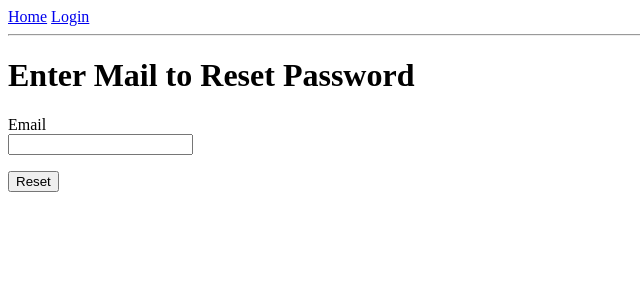
After one commit to Mikes987/Finance-Tracker, a Flask app: page /forgotpassword in a window 1280 px wide. The commit adds this page. Shown: the top 300 px of the page, without its empty margins (0-640 px from the left). Run offline with Flask 3, Linux system fonts and the light colour scheme.

Commit message:
Reset_Password implemented

```diff
--- a/config.py
+++ b/config.py
@@ -8,3 +8,6 @@ load_dotenv()
 class Config:
     SECRET_KEY = os.environ.get('SECRET_KEY')
     SQLALCHEMY_DATABASE_URI = os.environ.get('DATABASE_URL')
+    MAIL_SERVER = os.environ.get('MAIL_SERVER')
+    MAIL_PORT = int(os.environ.get('MAIL_PORT'))
+    ADMINS = os.environ.get('ADMINS')
--- a/financetracker/__init__.py
+++ b/financetracker/__init__.py
@@ -3,10 +3,12 @@ from config import Config
 from flask_sqlalchemy import SQLAlchemy
 from flask_migrate import Migrate
 from flask_login import LoginManager
+from flask_mail import Mail
 
 db = SQLAlchemy()
 migrate = Migrate()
 login = LoginManager()
+mail = Mail()
 
 def create_app(config_class=Config):
     app = Flask(__name__)
@@ -16,6 +18,7 @@ def create_app(config_class=Config):
     migrate.init_app(app, db)
 
     login.init_app(app)
+    mail.init_app(app)
 
     from financetracker.main import main_bp
     app.register_blueprint(main_bp)
--- a/financetracker/auth/forms.py
+++ b/financetracker/auth/forms.py
@@ -27,3 +27,14 @@ class RegistrationForm(FlaskForm):
         user = db.session.scalar(sa.select(User).where(User.email==email.data))
         if user is not None:
             raise ValidationError('Email already exists')
+
+
+class MailToResetPassword(FlaskForm):
+    email = StringField('Email', validators=[DataRequired()])
+    submit = SubmitField('Reset')
+
+
+class ResetPasswordForm(FlaskForm):
+    password1 = PasswordField('Password', validators=[DataRequired()])
+    password2 = PasswordField('Repeat Password', validators=[DataRequired(), EqualTo('password1')])
+    submit = SubmitField('Reset Password')
--- a/financetracker/auth/routes.py
+++ b/financetracker/auth/routes.py
@@ -1,10 +1,11 @@
 from . import auth_bp as bp
-from .forms import UserLoginForm, RegistrationForm
-#from financetracker import db
+from .forms import UserLoginForm, RegistrationForm, MailToResetPassword, ResetPasswordForm
+from financetracker import db
 from financetracker.models import User
+from financetracker.email import request_new_password_mail
 from flask import render_template, redirect, url_for, flash
-from flask_login import logout_user, login_user
-#from werkzeug.security import generate_password_hash
+from flask_login import logout_user, login_user, current_user
+
 
 @bp.route("/login", methods=['GET', 'POST'])
 def login():
@@ -35,3 +36,34 @@ def register():
         flash('User successfully created.')
         return redirect(url_for('auth.login'))
     return render_template('register.html', title='Register', form=form)
+
+
+@bp.route('/forgotpassword', methods=['GET', 'POST'])
+def click_password_reset():
+    form = MailToResetPassword()
+    if form.validate_on_submit():
+        user = User.get_user_by_mail(form.email.data)
+        request_new_password_mail(user)
+        if not user:
+            flash("email doesn't exist.")
+            return redirect(url_for('auth.click_password_reset'))
+        return redirect(url_for('auth.login'))
+    return render_template("mailforpasswordreset.html", title='E Mail for Password Reset', form=form)
+
+
+@bp.route("/reset_password/<token>", methods=['GET', 'POST'])
+def reset_password(token):
+    if current_user.is_authenticated:
+        return redirect(url_for('main.index'))
+    form = ResetPasswordForm()
+    if form.validate_on_submit():
+        user = User.verify_token(token)
+        if user is None:
+            flash("User doesn't exist")
+            return redirect(url_for('main.index'))
+        user.create_password(form.password1.data)
+        db.session.add(user)
+        db.session.commit()
+        flash('Password successfully changed.')
+        return redirect(url_for('auth.login'))
+    return render_template("reset_password_form.html", title="Reset Password", form=form)
--- a/financetracker/templates/login.html
+++ b/financetracker/templates/login.html
@@ -12,4 +12,5 @@
 </form>
 <br>
 <p>Not a user yet? <a href="{{ url_for('auth.register') }}"> Register here!</a></p>
+<p>Forgot your Password? <a href="{{ url_for('auth.click_password_reset') }}">Click to Reset</a></p>
 {% endblock %}
--- /dev/null
+++ b/financetracker/templates/mailforpasswordreset.html
@@ -0,0 +1,18 @@
+{% extends 'base.html' %}
+
+{% block content %}
+
+<h1>Enter Mail to Reset Password</h1>
+
+<section>
+    <form action="" method='post'>
+        {{ form.hidden_tag() }}
+        <p>
+            {{ form.email.label }}<br>
+            {{ form.email }}
+        </p>
+        <p>{{ form.submit }}</p>
+    </form>
+</section>
+
+{% endblock %}
```
Also changed, not shown: financetracker/email.py (added, +16 -0 lines), financetracker/models.py (+26 -3 lines), financetracker/templates/emails/reset_password.html (added, +12 -0 lines), financetracker/templates/emails/reset_password.txt (added, +7 -0 lines), financetracker/templates/reset_password_form.html (added, +18 -0 lines).
